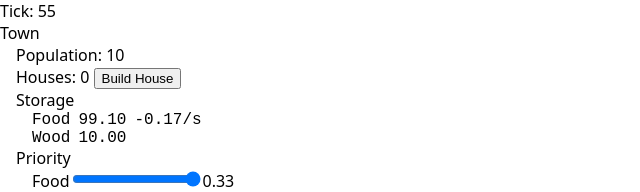
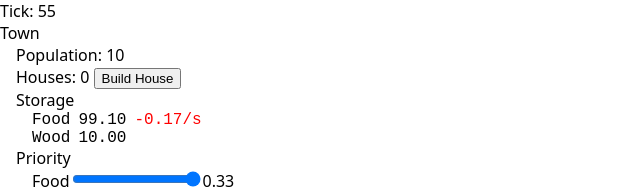
Before and after one commit to tylerschloesser/sim-v6, a React app in the folder packages/app/: page / in a window 1280 px wide. Shown: the top 192 px of the page, without its empty margins (0-640 px from the left). Built offline with nearby package versions, Linux system fonts and the light colour scheme; the HTML template or start-up script is replaced by a standard one.

Commit message:
fix color

```diff
--- a/packages/app/src/home.module.scss
+++ b/packages/app/src/home.module.scss
@@ -11,4 +11,7 @@
   column-gap: 0.5em;
 
   text-align: right;
+
+  --green: green;
+  --red: red;
 }
--- a/packages/app/src/home.tsx
+++ b/packages/app/src/home.tsx
@@ -90,8 +90,10 @@ function Diff({ diff }: { diff: number }) {
   if (fixed === '0.00') {
     return <span></span>
   }
+
+  const color = `var(--${diff < 0 ? 'red' : 'green'})`
   return (
-    <span>
+    <span style={{ color }}>
       {diff > 0 ? '+' : '-'}
       {fixed}/s
     </span>
```
